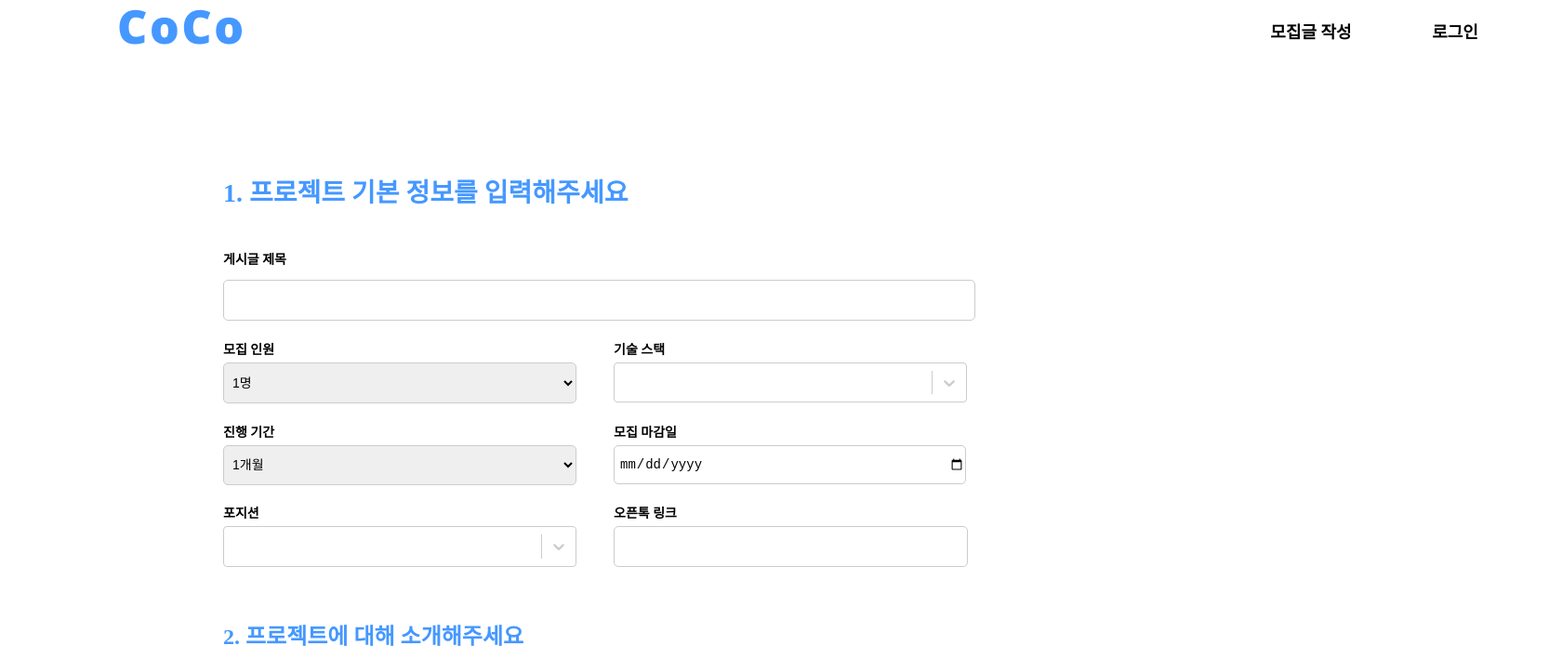
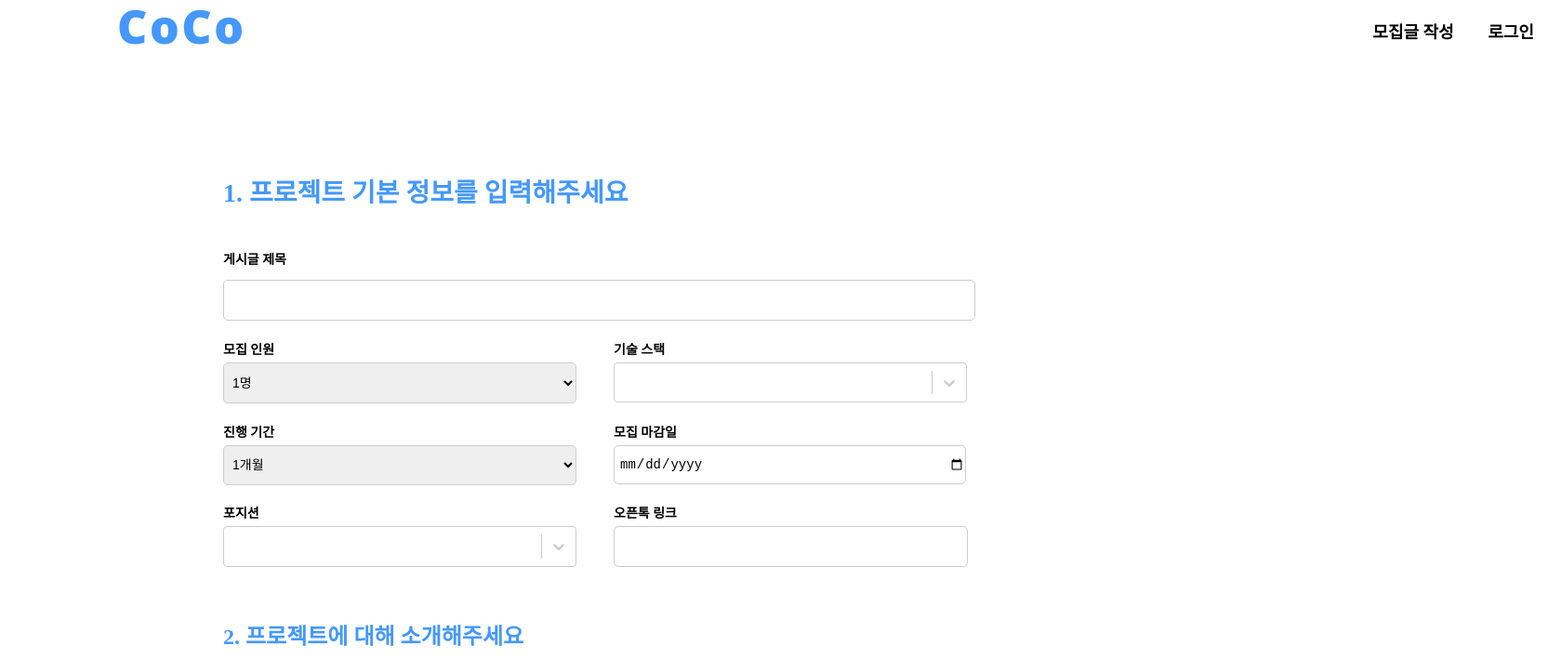
Before and after one commit to hyeonseong2023/CoCo, a React (Create React App) app in the folder frontend/: page /write in a window 1280 px wide. Shown: the top 723 px of the page at 93% size, 1680 px wide, since content can reach past the window. Built offline with nearby package versions, Linux system fonts and the light colour scheme; no server answers; a web font is replaced by a local one.

Commit message:
디자인 수정
디자인 수정

```diff
--- a/frontend/src/component/Main.tsx
+++ b/frontend/src/component/Main.tsx
@@ -23,7 +23,7 @@ const Main: React.FC<MainProps> = () => {
   const [isRefreshing, setIsRefreshing] = useState<boolean>(false);
   const [IsMyPosts, setIsMyPosts] = useState<boolean>(false);
   const maxEndpoint = 99;
-  const pageSize = 1;
+  const pageSize = 0;
   const initialLoad = useState<boolean>(false)[0];
 
   // 북마크 데이터를 저장할 상태 추가
--- a/frontend/src/css/Header.css
+++ b/frontend/src/css/Header.css
@@ -105,7 +105,7 @@ border: solid #ccc 1px;
 
 .writeicon{
   font-size: large;
-  margin-left: 1100px;
+  margin-left: 1210px;
   width: auto;
   height: auto;
 }
@@ -144,8 +144,6 @@ border: solid #ccc 1px;
 
 .writeicon{
 
-  /* background-color: #ccc; */
-  width: 150px;
   font-weight: 800;
 }
 
```
